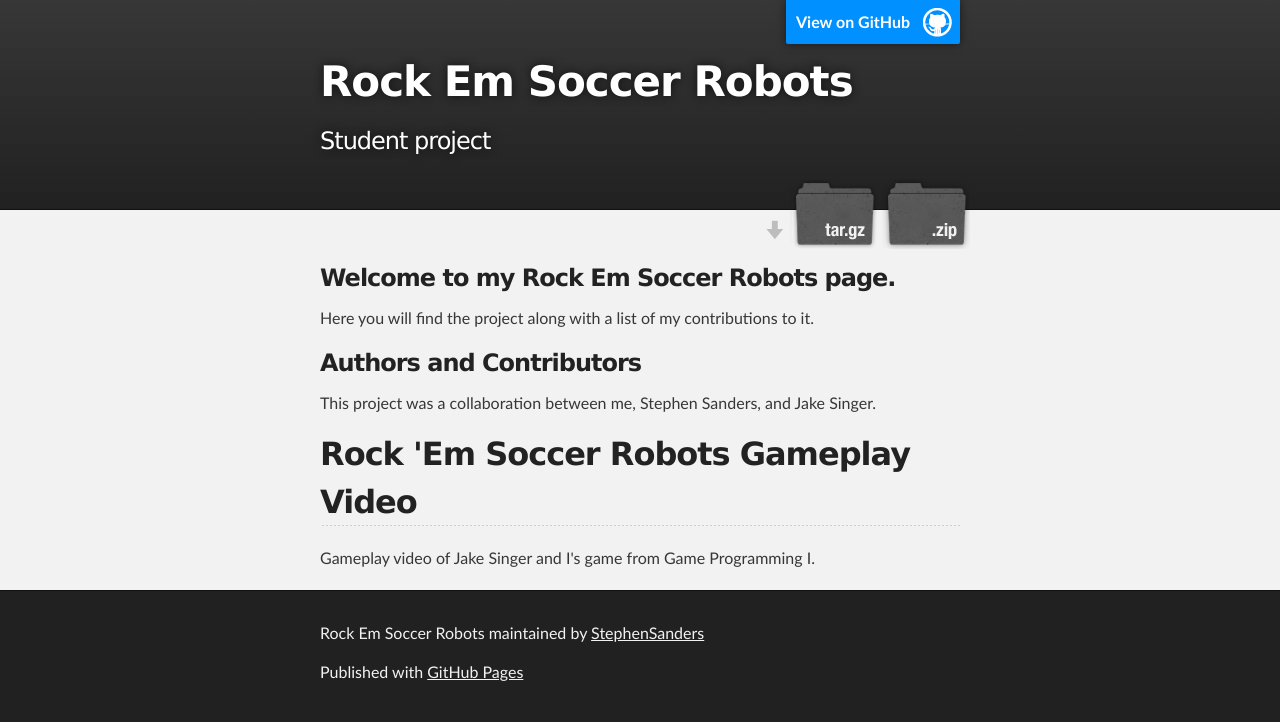
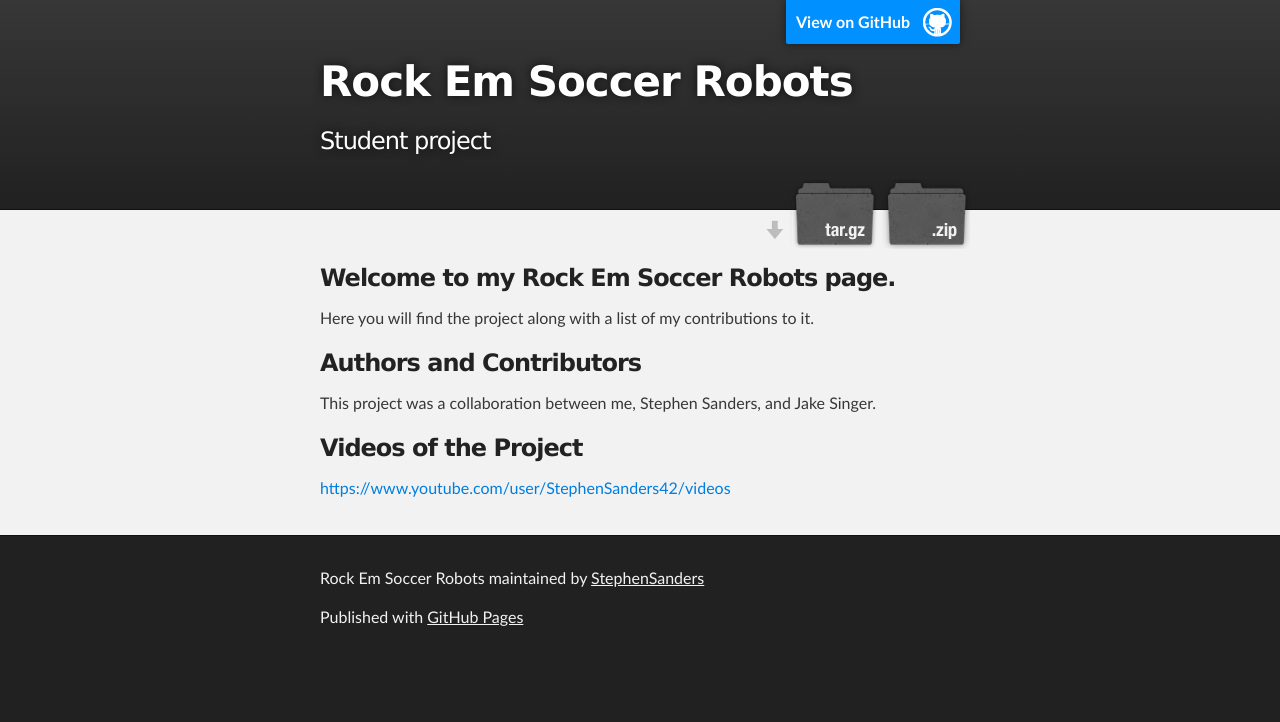
Before and after one commit to StephenSanders/RockEmSoccerRobots, a plain HTML site: page index.html in a window 1280 px wide. Drawn offline with Linux system fonts and the light colour scheme.

Commit message:
Create gh-pages branch via GitHub

```diff
--- a/index.html
+++ b/index.html
@@ -41,18 +41,10 @@
 
 <p>This project was a collaboration between me, Stephen Sanders, and Jake Singer.</p>
 
-<div itemprop="video" itemscope itemtype="http://schema.org/VideoObject">
-<h2>
-<a id="rock-em-soccer-robots-gameplay-video" class="anchor" href="#rock-em-soccer-robots-gameplay-video" aria-hidden="true"><span class="octicon octicon-link"></span></a>Rock 'Em Soccer Robots Gameplay Video</h2>
+<h3>
+<a id="videos-of-the-project" class="anchor" href="#videos-of-the-project" aria-hidden="true"><span class="octicon octicon-link"></span></a>Videos of the Project</h3>
 
-
-
-<div id="schema-videoobject">
-
-
-</div>
-Gameplay video of Jake Singer and I's game from Game Programming I.
-</div>
+<p><a href="https://www.youtube.com/user/StephenSanders42/videos">https://www.youtube.com/user/StephenSanders42/videos</a></p>
       </section>
     </div>
 
--- a/params.json
+++ b/params.json
@@ -1 +1 @@
-{"name":"Rock Em Soccer Robots","tagline":"Student project","body":"### Welcome to my Rock Em Soccer Robots page.\r\n\r\nHere you will find the project along with a list of my contributions to it. \r\n\r\n\r\n### Authors and Contributors\r\nThis project was a collaboration between me, Stephen Sanders, and Jake Singer.\r\n\r\n<div itemprop=\"video\" itemscope itemtype=\"http://schema.org/VideoObject\">\r\n<h2><span itemprop=\"name\">Rock 'Em Soccer Robots Gameplay Video</span></h2>\r\n<meta itemprop=\"duration\" content=\"T02M01S\" />\r\n<meta itemprop=\"thumbnailURL\" content=\"http://i.ytimg.com/vi/b09mRhtj0cA/hqdefault.jpg\" />\r\n<meta itemprop=\"embedURL\" content=\"https://youtube.googleapis.com/v/b09mRhtj0cA\" />\r\n<div id=\"schema-videoobject\"><object width=\"640\" height=\"380\" classid=\"clsid:d27cdb6e-ae6d-11cf-96b8-444553540000\" codebase=\"http://download.macromedia.com/pub/shockwave/cabs/flash/swflash.cab#version=6,0,40,0\">\r\n<param name=\"src\" value=\"https://youtube.googleapis.com/v/b09mRhtj0cA\" />\r\n<embed width=\"640\" height=\"380\" type=\"application/x-shockwave-flash\" src=\"https://youtube.googleapis.com/v/b09mRhtj0cA\" />\r\n</object></div>\r\n<span itemprop=\"description\">Gameplay video of Jake Singer and I's game from Game Programming I.</span>\r\n</div>","google":"","note":"Don't delete this file! It's used internally to help with page regeneration."}
+{"name":"Rock Em Soccer Robots","tagline":"Student project","body":"### Welcome to my Rock Em Soccer Robots page.\r\n\r\nHere you will find the project along with a list of my contributions to it. \r\n\r\n\r\n### Authors and Contributors\r\nThis project was a collaboration between me, Stephen Sanders, and Jake Singer.\r\n\r\n###Videos of the Project\r\n<https://www.youtube.com/user/StephenSanders42/videos>","google":"","note":"Don't delete this file! It's used internally to help with page regeneration."}
```
